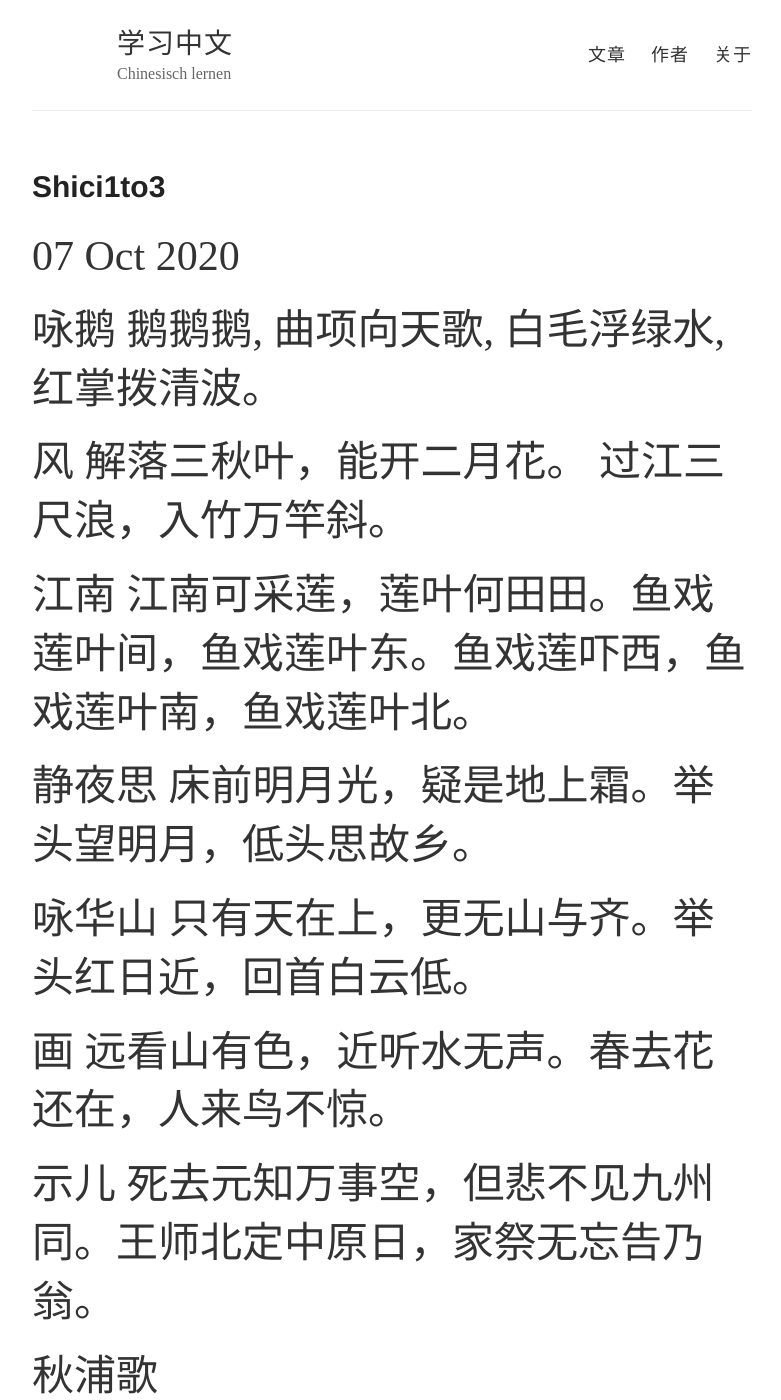
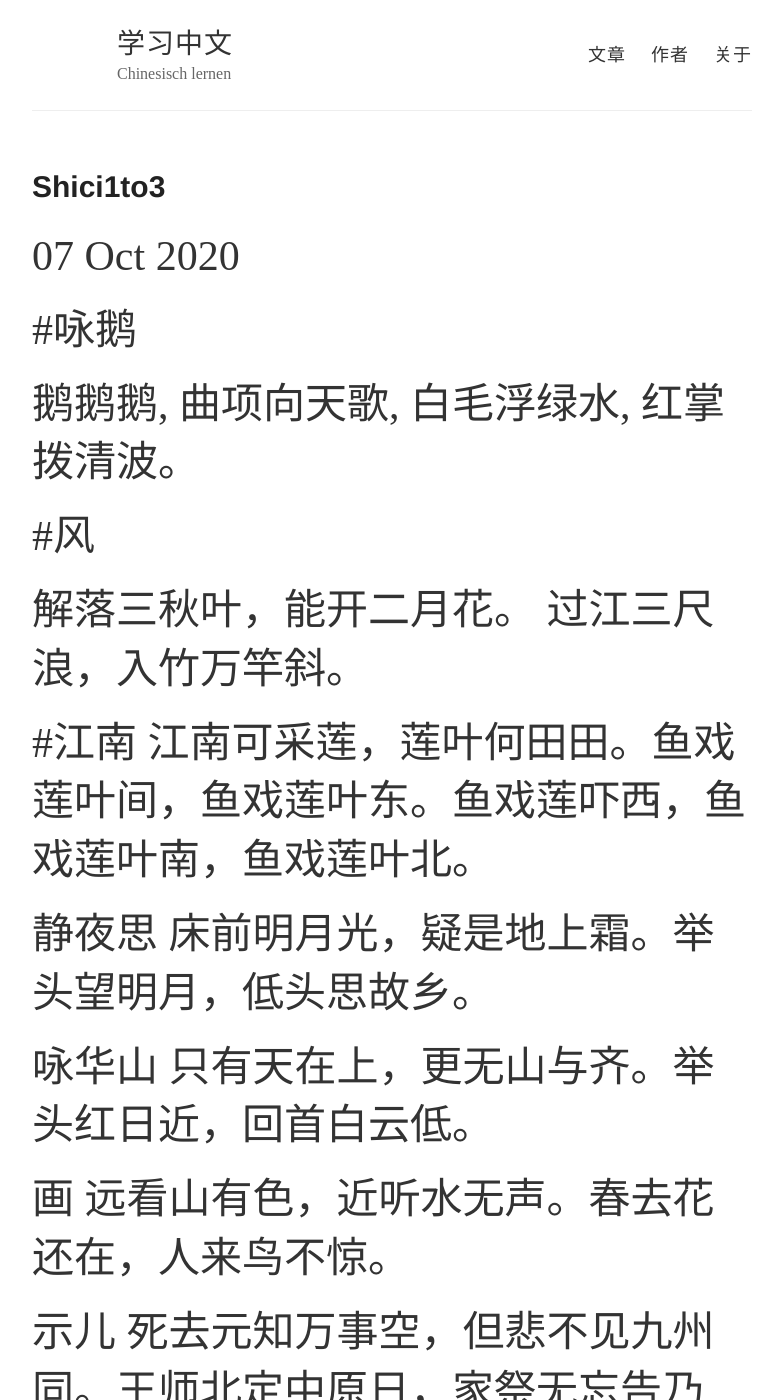
Before and after one commit to rheinbuch/rheinbuch.github.io, a Jekyll site: the page built from _posts/2020-10-07-shici1to3.md, in a window 1280 px wide and 1400 px high. Shown: the whole window, without its empty margins (248-1029 px from the left). Built offline with Jekyll 4.4.1, drawn with Linux system fonts in a browser that asks for light colours.

```diff
--- a/_posts/2020-10-07-shici1to3.md
+++ b/_posts/2020-10-07-shici1to3.md
@@ -1,10 +1,12 @@
-咏鹅
+#咏鹅
+
 鹅鹅鹅, 曲项向天歌, 白毛浮绿水, 红掌拨清波。
 
-风
+#风
+
 解落三秋叶，能开二月花。 过江三尺浪，入竹万竿斜。
 
-江南
+#江南
 江南可采莲，莲叶何田田。鱼戏莲叶间，鱼戏莲叶东。鱼戏莲吓西，鱼戏莲叶南，鱼戏莲叶北。
 
 静夜思
```
